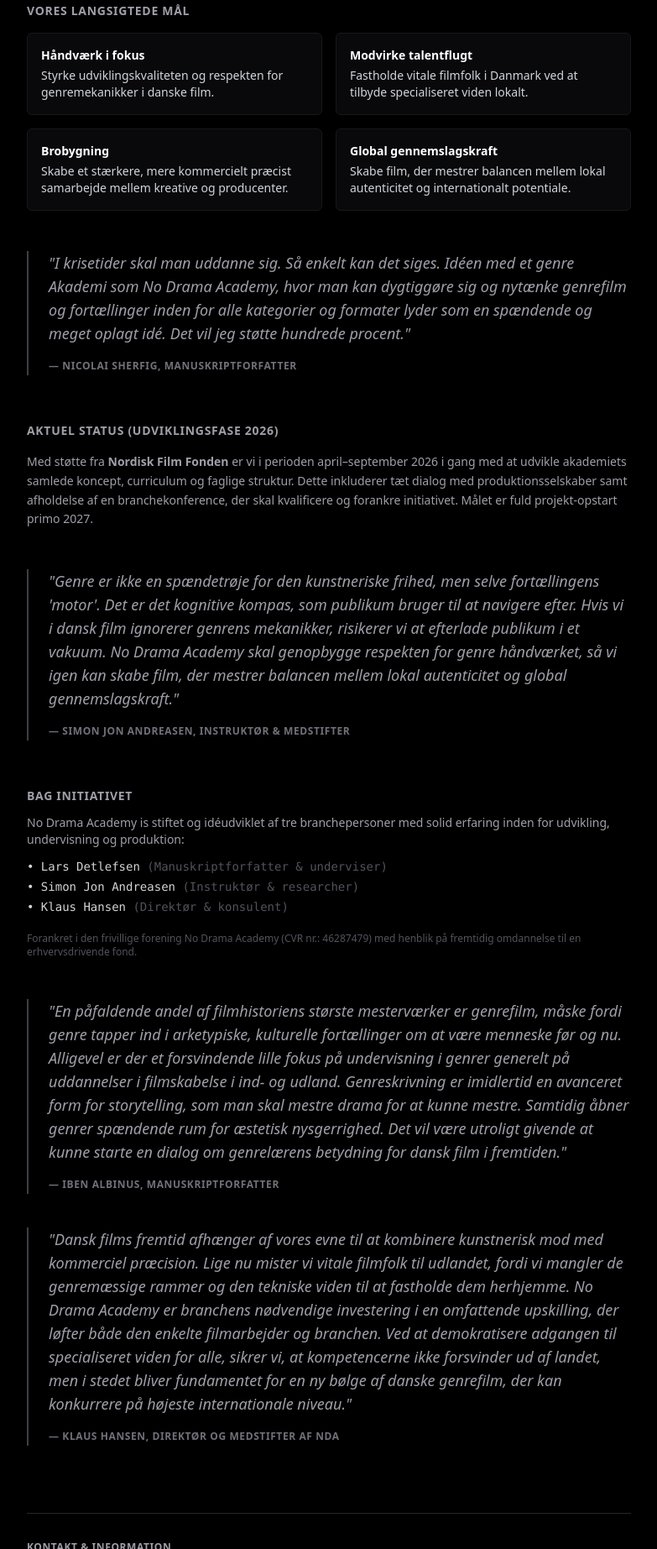
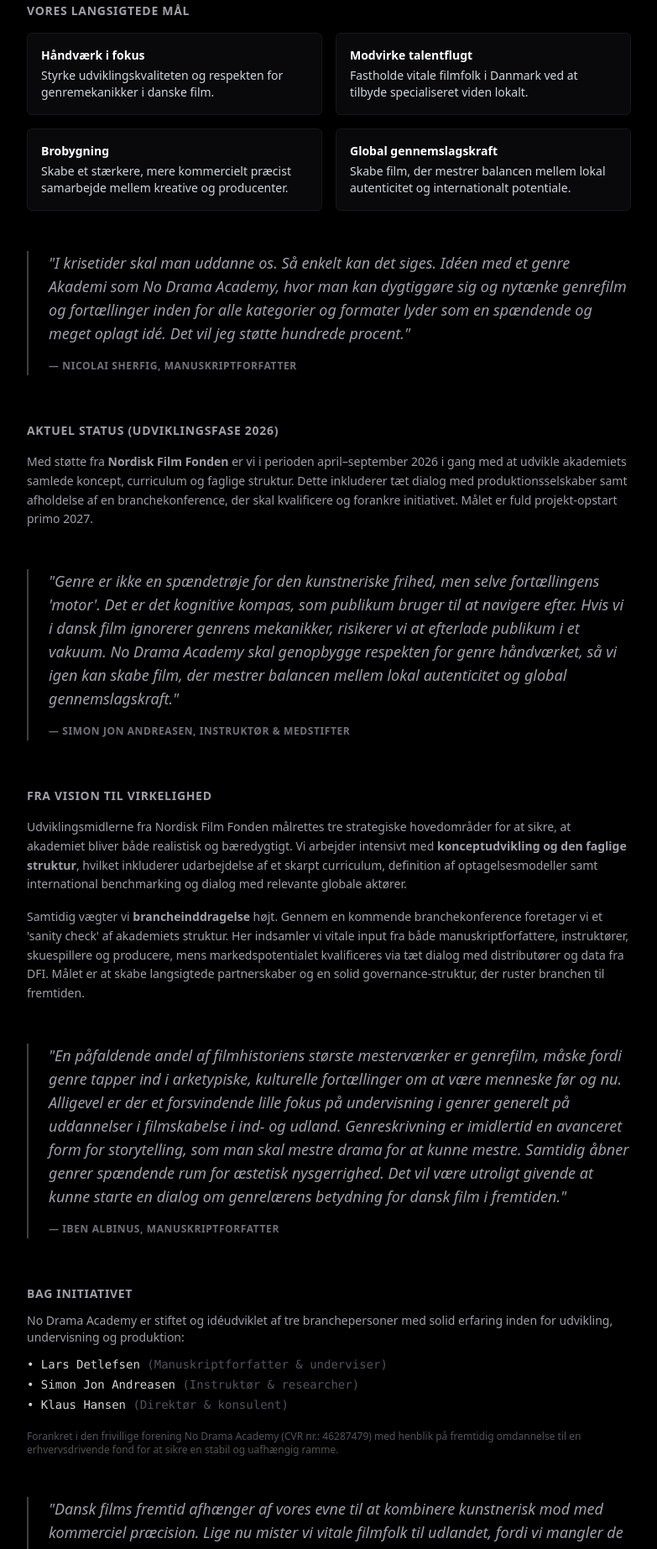
Before and after one commit to simondenmark/nodrama, a plain HTML site: page index.html in a window 1280 px wide. Shown: the part 955-2800 px from the top of the page at 84% size, without its empty margins (248-1031 px from the left). Drawn offline with nearby package versions, Linux system fonts and the light colour scheme.

Commit message:
Add files via upload

```diff
--- a/index.html
+++ b/index.html
@@ -47,7 +47,7 @@
 
             <section class="space-y-6">
                 <p class="text-zinc-400 leading-relaxed text-base">
-                    Mens det internationale marked og de nye generationer af biografgængere i stigende grad efterspørger præcise genrefortællinger, har genrefilmen i en periode været overset i Danmark. NDA er sat i verden for at løfte denne opgave i tæt alliance med branchen. Vi bygger ikke en traditionel uddannelse, men et agilt, praksisbaseret udviklingsmiljø, hvor manuskriptforfattere, instruktører, producere, skuespillere, fotografer, lydfolk, filmfaglige og forskere kan upskille sig - sammen!
+                    Mens det internationale marked og de nye generationer af filmfolk og biografgængere i stigende grad efterspørger præcise genrefortællinger, risikerer vi som branche at miste terræn og talent, hvis ikke vi i fællesskab styrker de håndværksmæssige rammer. NDA er sat i verden for at løfte denne opgave i tæt alliance med branchen. Vi ønsker ikke at bygge en traditionel uddannelse, men et agilt, praksisbaseret udviklingsmiljø, hvor knowhow omdannes til reel værdi for filmprofessionelle, producenter og rettighedshavere.
                 </p>
             </section>
 
@@ -71,7 +71,7 @@
 
             <section class="border-l-2 border-zinc-700 pl-6 my-10 italic text-zinc-400 text-lg">
                 <p class="mb-2">
-                    "I krisetider skal man uddanne sig. Så enkelt kan det siges. Idéen med et genre Akademi som No Drama Academy, hvor man kan dygtiggøre sig og nytænke genrefilm og fortællinger inden for alle kategorier og formater lyder som en spændende og meget oplagt idé. Det vil jeg støtte hundrede procent."
+                    "I krisetider skal man uddanne os. Så enkelt kan det siges. Idéen med et genre Akademi som No Drama Academy, hvor man kan dygtiggøre sig og nytænke genrefilm og fortællinger inden for alle kategorier og formater lyder som en spændende og meget oplagt idé. Det vil jeg støtte hundrede procent."
                 </p>
                 <cite class="text-xs tracking-wider uppercase font-semibold text-zinc-500 not-italic">
                     — Nicolai Sherfig, manuskriptforfatter
@@ -94,18 +94,13 @@
                 </cite>
             </section>
 
-            <section class="space-y-3 pt-4">
-                <h2 class="text-sm uppercase tracking-wider text-zinc-400 font-bold">Bag Initiativet</h2>
-                <p class="text-sm text-zinc-400">
-                    No Drama Academy is stiftet og idéudviklet af tre branchepersoner med solid erfaring inden for udvikling, undervisning og produktion:
+            <section class="space-y-4 pt-4">
+                <h2 class="text-sm uppercase tracking-wider text-zinc-400 font-bold">Fra Vision til Virkelighed</h2>
+                <p class="text-sm text-zinc-400 leading-relaxed">
+                    Udviklingsmidlerne fra Nordisk Film Fonden målrettes tre strategiske hovedområder for at sikre, at akademiet bliver både realistisk og bæredygtigt. Vi arbejder intensivt med <strong>konceptudvikling og den faglige struktur</strong>, hvilket inkluderer udarbejdelse af et skarpt curriculum, definition af optagelsesmodeller samt international benchmarking og dialog med relevante globale aktører.
                 </p>
-                <div class="text-sm text-zinc-300 space-y-1 font-mono">
-                    <div>• Lars Detlefsen <span class="text-zinc-600">(Manuskriptforfatter & underviser)</span></div>
-                    <div>• Simon Jon Andreasen <span class="text-zinc-600">(Instruktør & researcher)</span></div>
-                    <div>• Klaus Hansen <span class="text-zinc-600">(Direktør & konsulent)</span></div>
-                </div>
-                <p class="text-xs text-zinc-600 pt-2">
-                    Forankret i den frivillige forening No Drama Academy (CVR nr.: 46287479) med henblik på fremtidig omdannelse til en erhvervsdrivende fond.
+                <p class="text-sm text-zinc-400 leading-relaxed">
+                    Samtidig vægter vi <strong>brancheinddragelse</strong> højt. Gennem en kommende branchekonference foretager vi et 'sanity check' af akademiets struktur. Her indsamler vi vitale input fra både manuskriptforfattere, instruktører, skuespillere og producere, mens markedspotentialet kvalificeres via tæt dialog med distributører og data fra DFI. Målet er at skabe langsigtede partnerskaber og en solid governance-struktur, der ruster branchen til fremtiden.
                 </p>
             </section>
 
@@ -116,6 +111,21 @@
                 <cite class="text-xs tracking-wider uppercase font-semibold text-zinc-500 not-italic">
                     — Iben Albinus, manuskriptforfatter
                 </cite>
+            </section>
+
+            <section class="space-y-3 pt-4">
+                <h2 class="text-sm uppercase tracking-wider text-zinc-400 font-bold">Bag Initiativet</h2>
+                <p class="text-sm text-zinc-400">
+                    No Drama Academy er stiftet og idéudviklet af tre branchepersoner med solid erfaring inden for udvikling, undervisning og produktion:
+                </p>
+                <div class="text-sm text-zinc-300 space-y-1 font-mono">
+                    <div>• Lars Detlefsen <span class="text-zinc-600">(Manuskriptforfatter & underviser)</span></div>
+                    <div>• Simon Jon Andreasen <span class="text-zinc-600">(Instruktør & researcher)</span></div>
+                    <div>• Klaus Hansen <span class="text-zinc-600">(Direktør & konsulent)</span></div>
+                </div>
+                <p class="text-xs text-zinc-600 pt-2">
+                    Forankret i den frivillige forening No Drama Academy (CVR nr.: 46287479) med henblik på fremtidig omdannelse til en erhvervsdrivende fond for at sikre en stabil og uafhængig ramme.
+                </p>
             </section>
 
             <section class="border-l-2 border-zinc-700 pl-6 my-10 italic text-zinc-400 text-lg">
@@ -129,15 +139,4 @@
 
         </main>
 
-        <footer class="mt-20 border-t border-zinc-800 pt-8 text-xs text-zinc-500 space-y-2">
-            <p class="uppercase font-bold tracking-wider text-zinc-400">Kontakt & Information</p>
-            <div class="flex flex-col sm:flex-row sm:space-x-6 space-y-1 sm:space-y-0">
-                <div><span class="text-zinc-600">Kontaktperson:</span> Klaus Hansen</div>
-                <div><span class="text-zinc-600">Email:</span> <a href="mailto:kh@barfod.org" class="text-zinc-400 hover:text-white transition-colors">kh@barfod.org</a></div>
-                <div><span class="text-zinc-600">Mobil:</span> +45 20 81 09 59</div>
-            </div>
-        </footer>
-
-    </div>
-</body>
-</html>
+        <footer class="mt-20 border-t border-zinc-800 pt-8 text-xs text-
```
